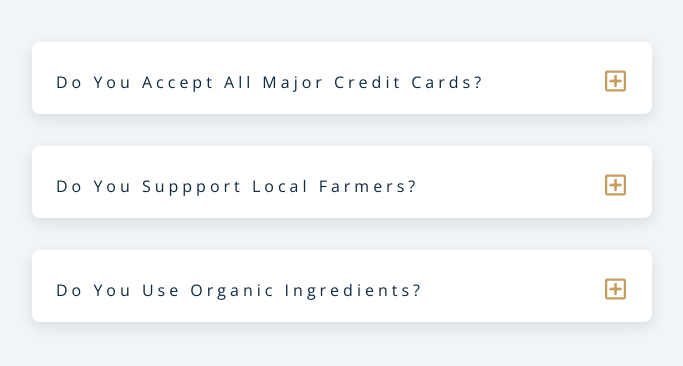
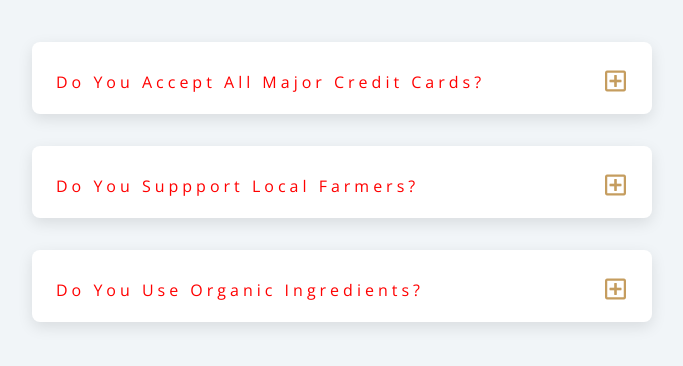
Before and after one commit to wwdfdo/accordion_js, a plain HTML site: page index.html in a window 1280 px wide. Shown: the part 182-548 px from the top of the page, without its empty margins (298-981 px from the left). Drawn offline with nearby package versions, Linux system fonts and the light colour scheme.

Commit message:
change title color

```diff
--- a/styles.css
+++ b/styles.css
@@ -210,7 +210,7 @@ Questions
 .question-title p {
   margin-bottom: 0;
   letter-spacing: var(--spacing);
-  color: var(--clr-grey-1);
+  color: red;
 }
 .question-btn {
   font-size: 1.5rem;
```
